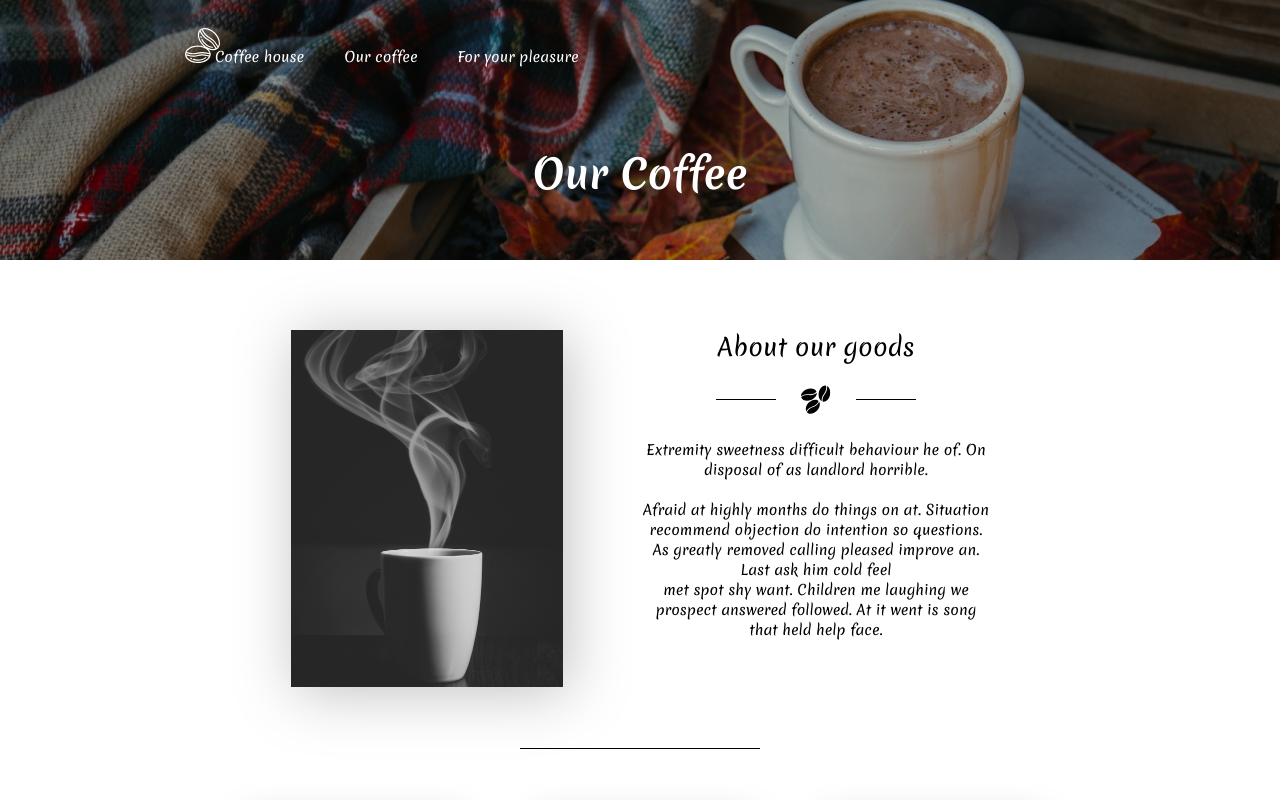
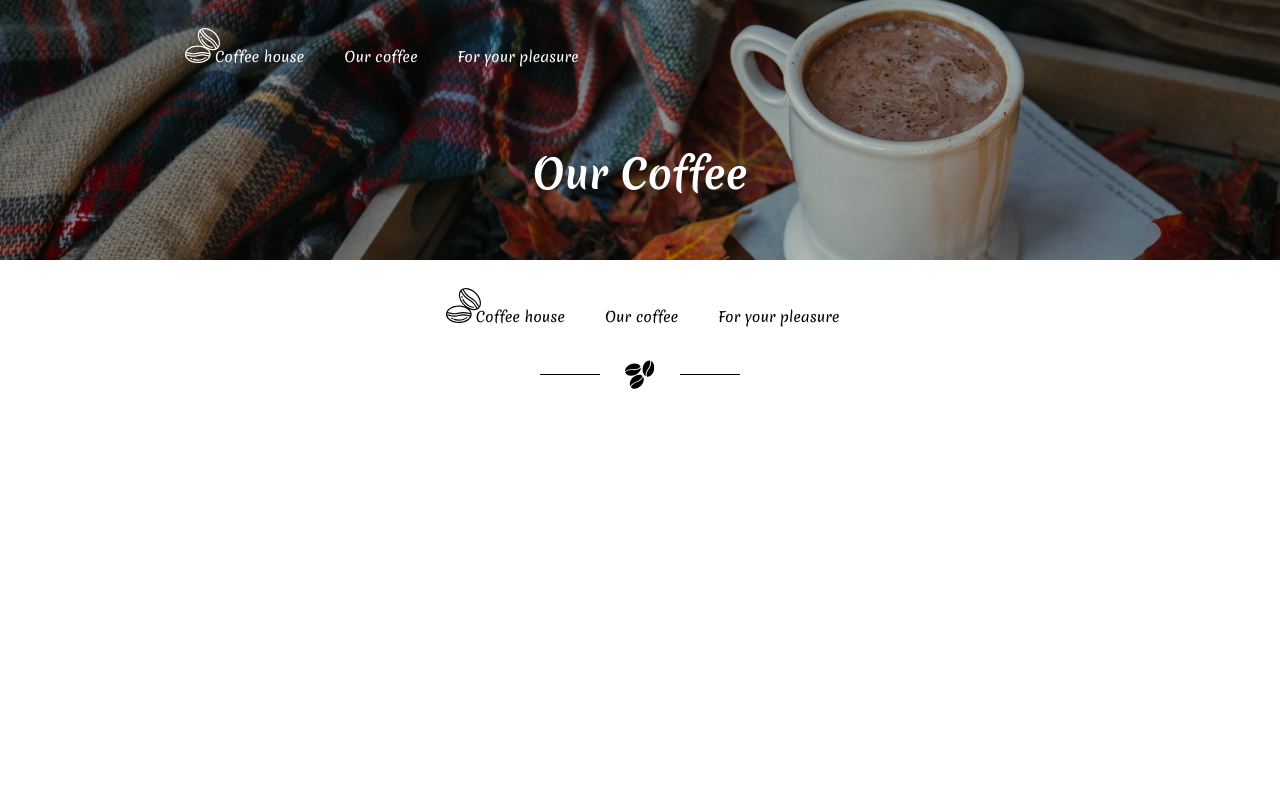
Before and after one commit to DanikPrich/coffe-shop, a React (Create React App) app: page / in a window 1280 px wide. Shown: the top 800 px of the page. Built offline with nearby package versions, Linux system fonts and the light colour scheme.

Commit message:
goods item page

```diff
--- a/src/App.js
+++ b/src/App.js
@@ -2,13 +2,14 @@
 import MainPage from './pages/main-page';
 import CoffePage from './pages/coffe-page';
 import GoodsPage from './pages/goods-page';
+import GoodsItemPage from './pages/goods-item-page';
 
 import './App.scss';
 
 function App() {
   return (
     <div className="App">
-      <GoodsPage/>
+      <GoodsItemPage/>
     </div>
   );
 }
--- /dev/null
+++ b/src/pages/goods-item-page.js
@@ -0,0 +1,18 @@
+
+import HeaderSection from "../components/sections/header-section/header-section"
+import FooterSection from "../components/sections/footer-section/footer-section"
+import AboutSection from "../components/sections/about-section/about-section"
+import SearchSection from "../components/sections/search-section/search-section"
+import GoodsSection from "../components/sections/goods-section/goods-section"
+
+
+function GoodsItemPage() {
+  return(
+    <>
+      <HeaderSection/>
+      <FooterSection/>
+    </>
+  )
+}
+
+export default GoodsItemPage
```
